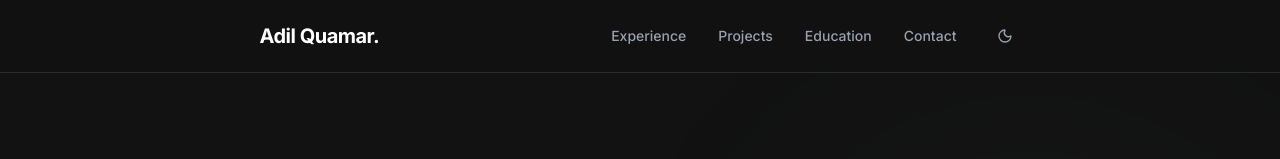
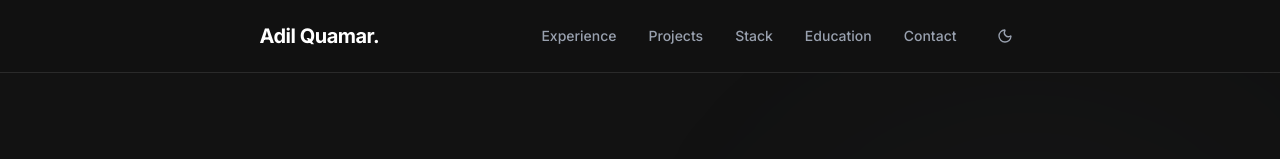
Before and after one commit to adilquamar/personal-portfolio-website, a Next.js app: page / in a window 1280 px wide. Shown: the top 159 px of the page. Built offline with nearby package versions, Linux system fonts and the light colour scheme.

Commit message:
feat: stack section

```diff
--- a/src/app/page.tsx
+++ b/src/app/page.tsx
@@ -3,6 +3,7 @@ import { AboutSection } from "@/components/sections/about";
 import { ExperienceSection } from "@/components/sections/experience";
 import { ProjectsSection } from "@/components/sections/projects";
 import { AllProjectsSection } from "@/components/sections/all-projects";
+import { StackSection } from "@/components/sections/stack";
 import { EducationSection } from "@/components/sections/education";
 import { ContactSection } from "@/components/sections/contact";
 
@@ -14,6 +15,7 @@ export default function Home() {
       <ExperienceSection />
       <ProjectsSection />
       <AllProjectsSection />
+      <StackSection />
       <EducationSection />
       <ContactSection />
     </>
--- a/src/components/navbar.tsx
+++ b/src/components/navbar.tsx
@@ -5,6 +5,7 @@ import {
   Home,
   Briefcase,
   FolderKanban,
+  Layers,
   GraduationCap,
   Info,
 } from "lucide-react";
@@ -13,6 +14,7 @@ import { ThemeToggle } from "@/components/ui/theme-toggle";
 const navLinks = [
   { label: "Experience", href: "#experience" },
   { label: "Projects", href: "#projects" },
+  { label: "Stack", href: "#stack" },
   { label: "Education", href: "#education" },
   { label: "Contact", href: "#contact" },
 ];
@@ -21,6 +23,7 @@ const bottomNavLinks = [
   { label: "Home", href: "#", icon: Home },
   { label: "Experience", href: "#experience", icon: Briefcase },
   { label: "Projects", href: "#projects", icon: FolderKanban },
+  { label: "Stack", href: "#stack", icon: Layers },
   { label: "Education", href: "#education", icon: GraduationCap },
   { label: "Info", href: "#contact", icon: Info },
 ];
--- a/src/data/skills.ts
+++ b/src/data/skills.ts
@@ -13,7 +13,7 @@ export const skillCategories: SkillCategory[] = [
   {
     id: "frameworks",
     name: "Frameworks & Libraries",
-    skills: ["React", "Node.js", "Express", "Redux", "Google Firebase"],
+    skills: ["React", "Node.js", "Express", "Redux", "Google Firebase", "OpenCV"],
   },
   {
     id: "cloud",
@@ -32,6 +32,6 @@ export const skillCategories: SkillCategory[] = [
   {
     id: "tools",
     name: "Tools",
-    skills: ["Git", "Docker", "ROS", "MAVROS", "Unix/Linux", "CloudWatch", "CloudScape"],
+    skills: ["Git", "Docker", "ROS", "MAVROS", "Unix/Linux", "CloudWatch", "CloudScape", "Cursor", "Kiro"],
   },
 ];
```
